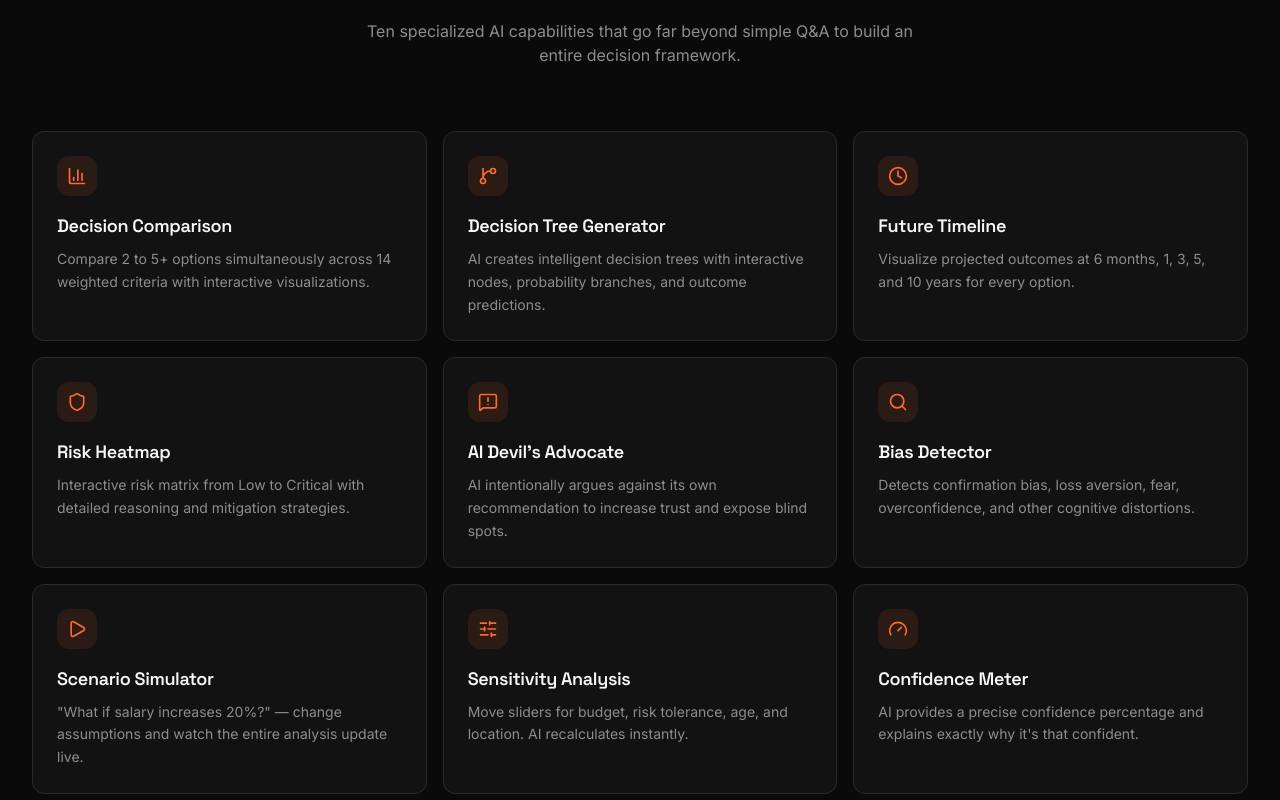
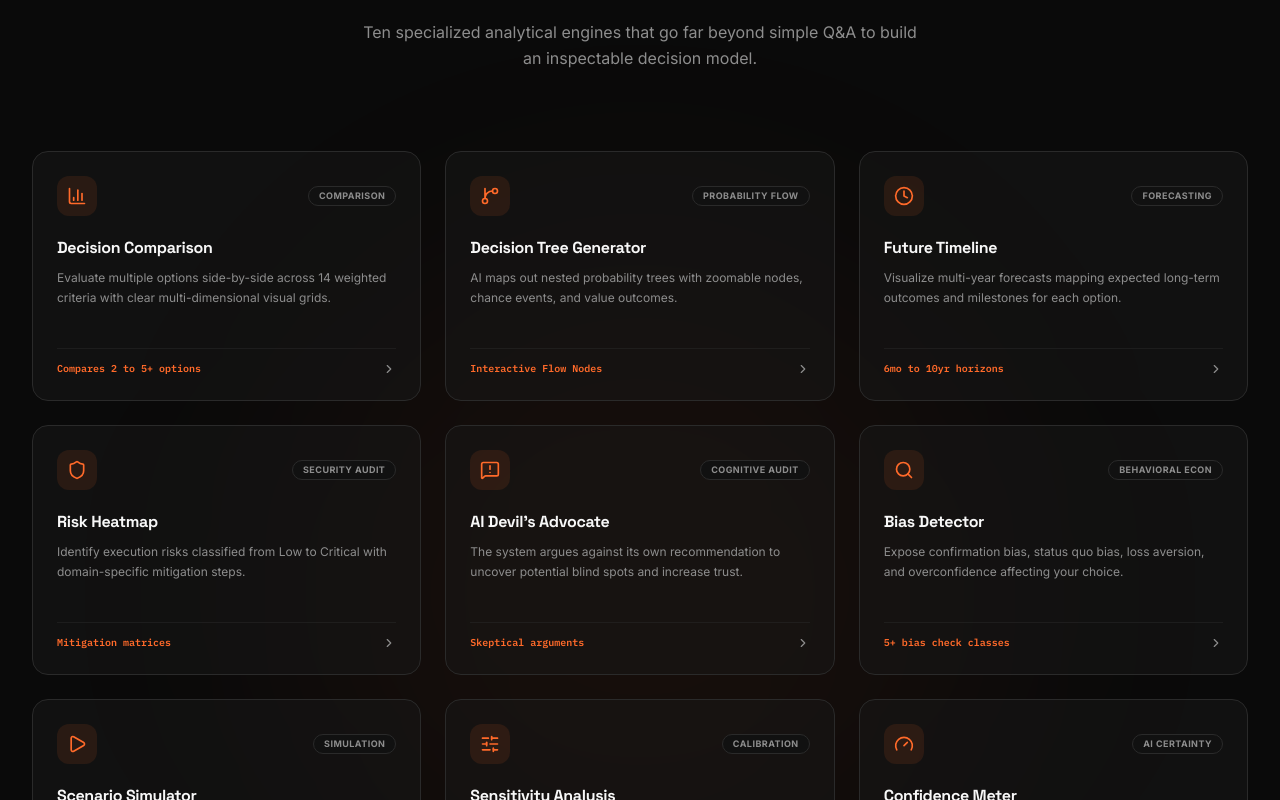
Before and after one commit to jaymore4501/INFENGINE, a Next.js app: page / in a window 1280 px wide. Shown: the part 2600-3400 px from the top of the page. Built offline with nearby package versions, Linux system fonts and the light colour scheme.

Commit message:
feat: upgrade Powerful AI Features section with category badges and metrics teasers

```diff
--- a/src/app/page.tsx
+++ b/src/app/page.tsx
@@ -630,36 +630,40 @@ function FeaturesSection() {
   const isInView = useInView(ref, { once: true, margin: '-100px' });
 
   const features = [
-    { icon: BarChart3, title: 'Decision Comparison', desc: 'Compare 2 to 5+ options simultaneously across 14 weighted criteria with interactive visualizations.' },
-    { icon: GitBranch, title: 'Decision Tree Generator', desc: 'AI creates intelligent decision trees with interactive nodes, probability branches, and outcome predictions.' },
-    { icon: Clock, title: 'Future Timeline', desc: 'Visualize projected outcomes at 6 months, 1, 3, 5, and 10 years for every option.' },
-    { icon: Shield, title: 'Risk Heatmap', desc: 'Interactive risk matrix from Low to Critical with detailed reasoning and mitigation strategies.' },
-    { icon: MessageSquareWarning, title: 'AI Devil\'s Advocate', desc: 'AI intentionally argues against its own recommendation to increase trust and expose blind spots.' },
-    { icon: Search, title: 'Bias Detector', desc: 'Detects confirmation bias, loss aversion, fear, overconfidence, and other cognitive distortions.' },
-    { icon: Play, title: 'Scenario Simulator', desc: '"What if salary increases 20%?" — change assumptions and watch the entire analysis update live.' },
-    { icon: SlidersHorizontal, title: 'Sensitivity Analysis', desc: 'Move sliders for budget, risk tolerance, age, and location. AI recalculates instantly.' },
-    { icon: Gauge, title: 'Confidence Meter', desc: 'AI provides a precise confidence percentage and explains exactly why it\'s that confident.' },
-    { icon: Link2, title: 'Evidence Engine', desc: 'Every recommendation links to structured reasoning chains. No black-box AI — full transparency.' },
+    { icon: BarChart3, title: 'Decision Comparison', badge: 'Comparison', teaser: 'Compares 2 to 5+ options', desc: 'Evaluate multiple options side-by-side across 14 weighted criteria with clear multi-dimensional visual grids.' },
+    { icon: GitBranch, title: 'Decision Tree Generator', badge: 'Probability Flow', teaser: 'Interactive Flow Nodes', desc: 'AI maps out nested probability trees with zoomable nodes, chance events, and value outcomes.' },
+    { icon: Clock, title: 'Future Timeline', badge: 'Forecasting', teaser: '6mo to 10yr horizons', desc: 'Visualize multi-year forecasts mapping expected long-term outcomes and milestones for each option.' },
+    { icon: Shield, title: 'Risk Heatmap', badge: 'Security Audit', teaser: 'Mitigation matrices', desc: 'Identify execution risks classified from Low to Critical with domain-specific mitigation steps.' },
+    { icon: MessageSquareWarning, title: 'AI Devil\'s Advocate', badge: 'Cognitive Audit', teaser: 'Skeptical arguments', desc: 'The system argues against its own recommendation to uncover potential blind spots and increase trust.' },
+    { icon: Search, title: 'Bias Detector', badge: 'Behavioral Econ', teaser: '5+ bias check classes', desc: 'Expose confirmation bias, status quo bias, loss aversion, and overconfidence affecting your choice.' },
+    { icon: Play, title: 'Scenario Simulator', badge: 'Simulation', teaser: 'What-if playground', desc: 'Ask hypothetical questions (e.g. market crash, salary increase) and watch the recommendation update live.' },
+    { icon: SlidersHorizontal, title: 'Sensitivity Analysis', badge: 'Calibration', teaser: 'Real-time weight sliders', desc: 'Adjust criteria weights using sliders to verify the stability and robustness of recommendations.' },
+    { icon: Gauge, title: 'Confidence Meter', badge: 'AI Certainty', teaser: 'Probability estimation', desc: 'Get a clear, calculated confidence percentage detailing exactly why the recommended option won.' },
+    { icon: Link2, title: 'Evidence Engine', badge: 'Explainable AI', teaser: 'Zero black-box logic', desc: 'Every recommendation is linked to transparent reasoning chains so you can inspect the logic path.' },
   ];
 
   return (
-    <section ref={ref} className="py-28">
-      <div className="mx-auto max-w-7xl px-6 lg:px-8">
+    <section ref={ref} className="py-28 relative overflow-hidden">
+      {/* Background glow circle */}
+      <div className="absolute top-1/2 left-1/2 -translate-x-1/2 -translate-y-1/2 w-[700px] h-[700px] rounded-full bg-primary/5 blur-[130px] pointer-events-none" />
+
+      <div className="mx-auto max-w-7xl px-6 lg:px-8 relative z-10">
         <motion.div
           initial={{ opacity: 0, y: 30 }}
           animate={isInView ? { opacity: 1, y: 0 } : {}}
           transition={{ duration: 0.6 }}
-          className="text-center mb-16"
+          className="text-center mb-20"
         >
           <h2 className="font-heading text-3xl sm:text-4xl font-bold mb-4">
             Powerful <span className="gradient-text">AI Features</span>
           </h2>
-          <p className="text-text-muted max-w-xl mx-auto">
-            Ten specialized AI capabilities that go far beyond simple Q&A to build an entire decision framework.
+          <p className="text-text-muted max-w-xl mx-auto text-sm sm:text-base leading-relaxed">
+            Ten specialized analytical engines that go far beyond simple Q&amp;A to build an inspectable decision model.
           </p>
         </motion.div>
 
-        <div className="grid grid-cols-1 md:grid-cols-2 lg:grid-cols-3 gap-4">
+        {/* Feature Cards Grid */}
+        <div className="grid grid-cols-1 md:grid-cols-2 lg:grid-cols-3 gap-6">
           {features.map((feature, i) => {
             const Icon = feature.icon;
             return (
@@ -668,13 +672,32 @@ function FeaturesSection() {
                 initial={{ opacity: 0, y: 20 }}
                 animate={isInView ? { opacity: 1, y: 0 } : {}}
                 transition={{ duration: 0.4, delay: i * 0.06 }}
-                className="group rounded-xl border border-border bg-card/50 p-6 transition-all hover:border-primary/30 card-hover"
+                className="group rounded-2xl border border-border bg-card/45 p-6 hover:border-primary/45 hover:bg-card/75 transition-all card-hover flex flex-col justify-between min-h-[250px]"
               >
-                <div className="flex h-10 w-10 items-center justify-center rounded-xl bg-primary/10 text-primary mb-4 group-hover:bg-primary/20 group-hover:scale-110 transition-all">
-                  <Icon className="h-5 w-5" />
+                <div>
+                  <div className="flex items-center justify-between mb-5">
+                    <div className="flex h-10 w-10 items-center justify-center rounded-xl bg-primary/10 text-primary group-hover:bg-primary/20 group-hover:scale-105 transition-all">
+                      <Icon className="h-5 w-5" />
+                    </div>
+                    <span className="rounded-full border border-border bg-surface px-2.5 py-0.5 text-[9px] font-bold text-text-muted uppercase tracking-wider">
+                      {feature.badge}
+                    </span>
+                  </div>
+                  <h3 className="font-heading text-base font-bold text-text-primary mb-2 group-hover:text-primary transition-colors">
+                    {feature.title}
+                  </h3>
+                  <p className="text-xs text-text-muted leading-relaxed">
+                    {feature.desc}
+                  </p>
                 </div>
-                <h3 className="font-heading text-lg font-semibold text-text-primary mb-2">{feature.title}</h3>
-                <p className="text-sm text-text-muted leading-relaxed">{feature.desc}</p>
+
+                {/* Card footer details badge */}
+                <div className="mt-5 pt-3 border-t border-border/50 flex items-center justify-between">
+                  <span className="text-[10px] font-mono text-primary font-semibold">
+                    {feature.teaser}
+                  </span>
+                  <ChevronRight className="h-3.5 w-3.5 text-text-muted group-hover:text-primary group-hover:translate-x-1 transition-all" />
+                </div>
               </motion.div>
             );
           })}
```
